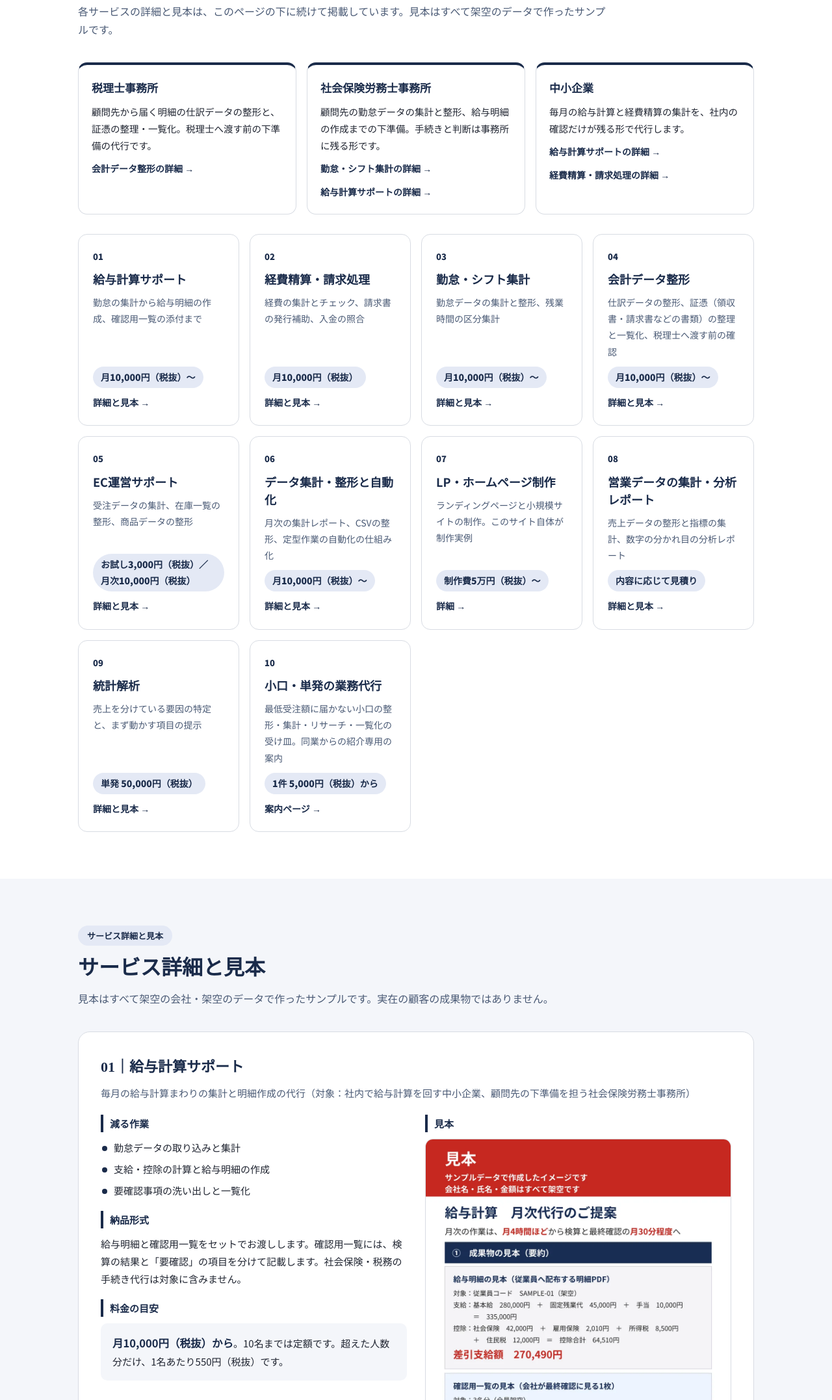
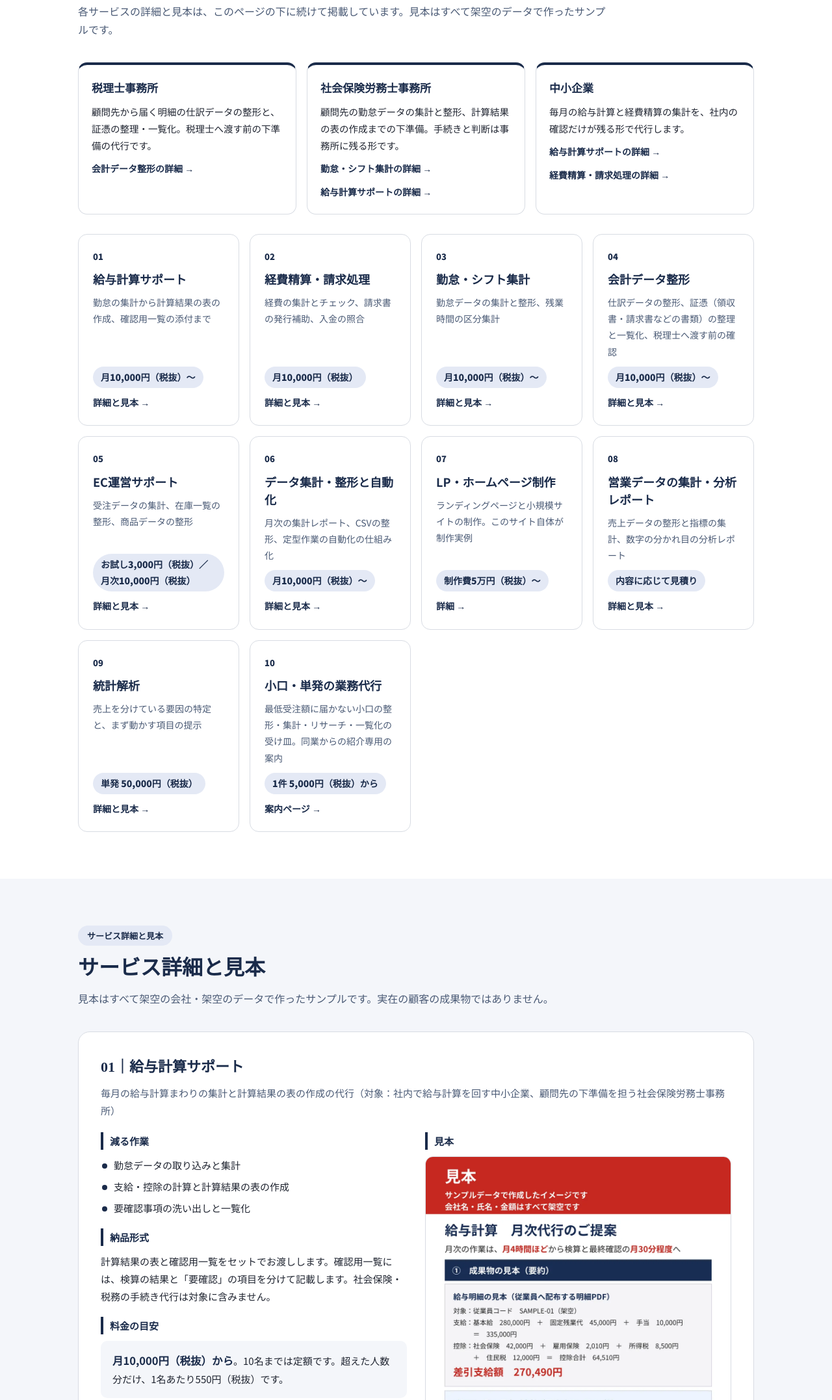
Before and after one commit to hiroyu-ha/lpatelier-site, a plain HTML site: page index.html in a window 1280 px wide. Shown: the part 1134-3288 px from the top of the page at 65% size. Drawn offline with Linux system fonts and the light colour scheme.

Commit message:
給与計算の提供範囲そろえ：本文と見本を計算結果の表と検算の表までへ差し替え

```diff
--- a/index.html
+++ b/index.html
@@ -280,7 +280,7 @@ gtag('config', 'G-VBXRZX7ZNV');
       </div>
       <div class="aud-card">
         <h3>社会保険労務士事務所</h3>
-        <p>顧問先の勤怠データの集計と整形、給与明細の作成までの下準備。手続きと判断は事務所に残る形です。</p>
+        <p>顧問先の勤怠データの集計と整形、計算結果の表の作成までの下準備。手続きと判断は事務所に残る形です。</p>
         <a class="go" href="#svc-attendance">勤怠・シフト集計の詳細</a><br>
         <a class="go" href="#svc-payroll">給与計算サポートの詳細</a>
       </div>
@@ -295,7 +295,7 @@ gtag('config', 'G-VBXRZX7ZNV');
       <a class="scard" href="#svc-payroll">
         <span class="no">01</span>
         <h3>給与計算サポート</h3>
-        <p>勤怠の集計から給与明細の作成、確認用一覧の添付まで</p>
+        <p>勤怠の集計から計算結果の表の作成、確認用一覧の添付まで</p>
         <span class="price-chip">月10,000円（税抜）〜</span>
         <span class="more">詳細と見本</span>
       </a>
@@ -376,17 +376,17 @@ gtag('config', 'G-VBXRZX7ZNV');
 
     <div class="detail" id="svc-payroll">
       <h3>01｜給与計算サポート</h3>
-      <p class="sub">毎月の給与計算まわりの集計と明細作成の代行（対象：社内で給与計算を回す中小企業、顧問先の下準備を担う社会保険労務士事務所）</p>
+      <p class="sub">毎月の給与計算まわりの集計と計算結果の表の作成の代行（対象：社内で給与計算を回す中小企業、顧問先の下準備を担う社会保険労務士事務所）</p>
       <div class="detail-cols">
         <div>
           <h4>減る作業</h4>
           <ul>
             <li>勤怠データの取り込みと集計</li>
-            <li>支給・控除の計算と給与明細の作成</li>
+            <li>支給・控除の計算と計算結果の表の作成</li>
             <li>要確認事項の洗い出しと一覧化</li>
           </ul>
           <h4>納品形式</h4>
-          <p>給与明細と確認用一覧をセットでお渡しします。確認用一覧には、検算の結果と「要確認」の項目を分けて記載します。社会保険・税務の手続き代行は対象に含みません。</p>
+          <p>計算結果の表と確認用一覧をセットでお渡しします。確認用一覧には、検算の結果と「要確認」の項目を分けて記載します。社会保険・税務の手続き代行は対象に含みません。</p>
           <h4>料金の目安</h4>
           <div class="fee"><b>月10,000円（税抜）から</b>。10名までは定額です。超えた人数分だけ、1名あたり550円（税抜）です。</div>
         </div>
@@ -398,7 +398,7 @@ gtag('config', 'G-VBXRZX7ZNV');
           </div>
           <div class="dl">
             <a href="samples/payroll-guide.pdf" download>見本：進め方と金額（PDF・画像の拡大版）</a>
-            <a href="samples/payroll-payslip.pdf" download>見本：給与明細と確認用一覧（PDF）</a>
+            <a href="samples/payroll-result.pdf" download>見本：計算結果の表と確認用一覧（PDF）</a>
             <a href="samples/payroll-deliverable.xlsx" download>見本：納品Excel</a>
           </div>
                   </div>
@@ -760,6 +760,7 @@ gtag('config', 'G-VBXRZX7ZNV');
       <ul class="news-list">
         <li><span class="d">2026年11月</span>公式サイトの公開</li>
         <li><span class="d">2026年11月</span>サービス8件の見本の掲載</li>
+        <li><span class="d">2026年11月</span>給与計算の見本の差し替え</li>
       </ul>
 </div>
   </div>
```
Also changed, not shown: 4 other files.
